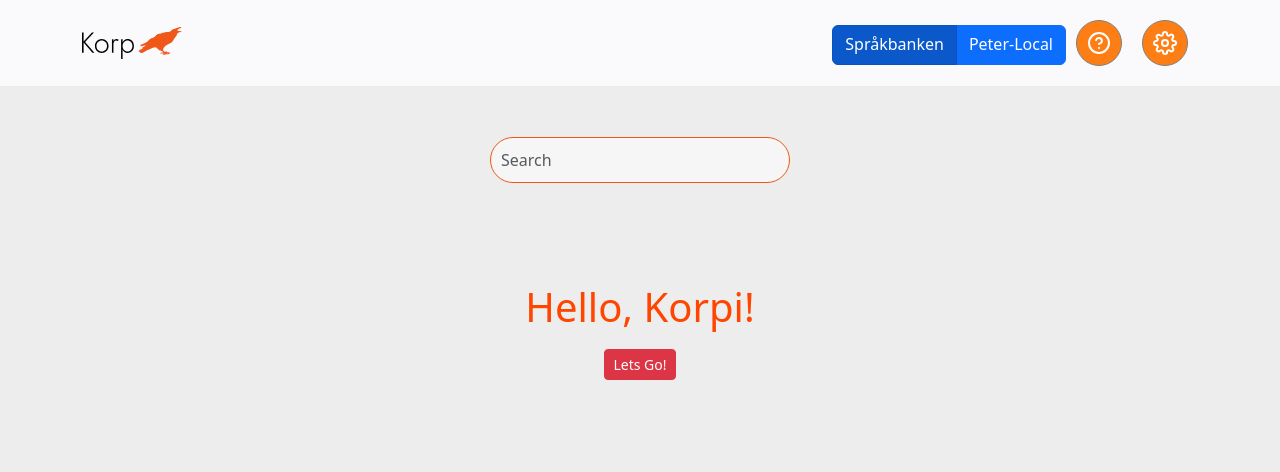
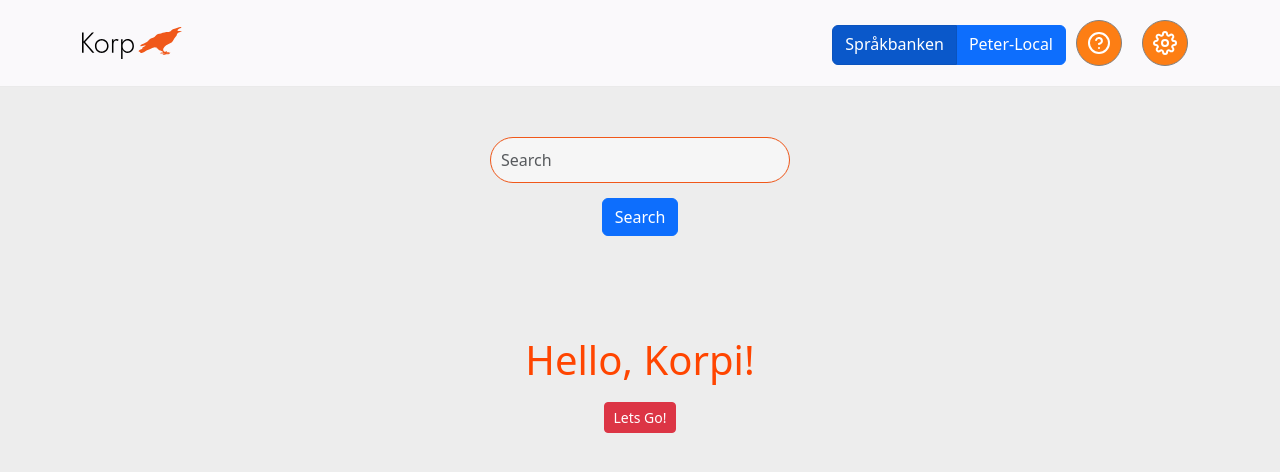
Before and after one commit to spraakbanken/korp-light, a React (Vite) app in the folder frontend/: page / in a window 1280 px wide. Shown: the top 472 px of the page. Built offline with nearby package versions, Linux system fonts and the light colour scheme.

Commit message:
Added search button

```diff
--- a/frontend/src/components/SearchBar/SearchBar.jsx
+++ b/frontend/src/components/SearchBar/SearchBar.jsx
@@ -1,8 +1,13 @@
+import { useState } from "react";
 import "./SearchBar.css";
 import Form from 'react-bootstrap/Form';
+import { getSearchInput } from "../../services/api";
+import Button from 'react-bootstrap/Button';
 
 
 export default function SearchBar() {
+
+    const [searchInput, setSearchInput] = useState("");
 
     return (
         <>
@@ -11,7 +16,11 @@ export default function SearchBar() {
                 className="searchBar"
                 type="search"
                 placeholder="Search"
+                onChange={(e) => setSearchInput(e.target.value)}
             />
+            <Button type="submit" onClick={() => getSearchInput(searchInput)}>
+                Search
+            </Button>
         </>
     )
 }
--- a/frontend/src/services/api.js
+++ b/frontend/src/services/api.js
@@ -43,4 +43,8 @@ export async function getCorpusQuery(params) {
   console.log('query not implemented');
 }
 
+export function getSearchInput(params) {
+  console.log(params);
+}
+
 // See korp web-api for complete api calls to implement and parse
```
